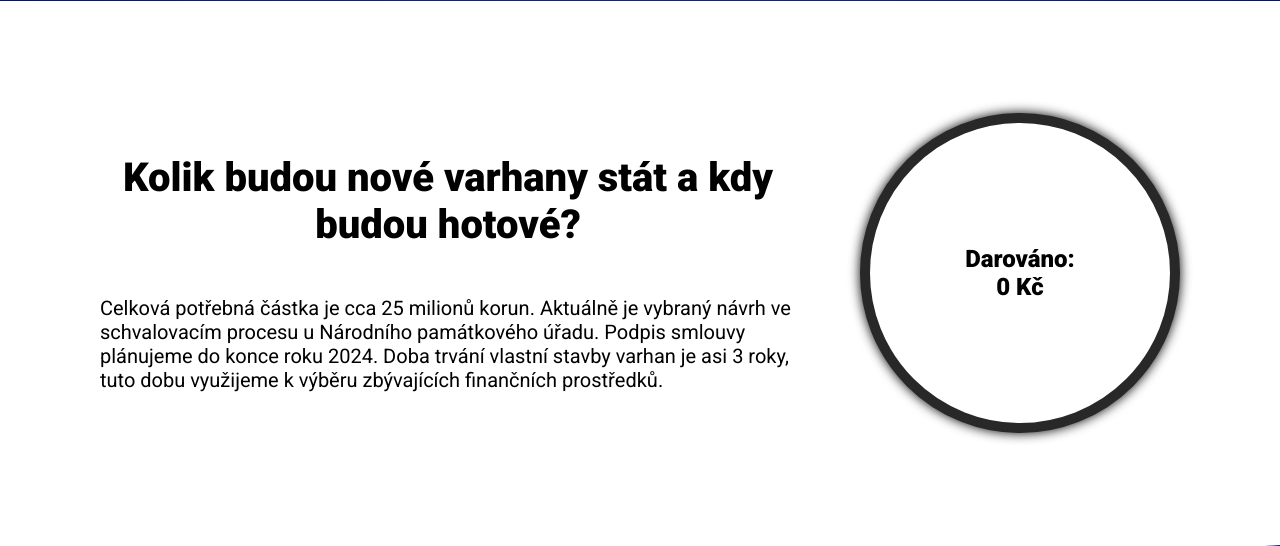
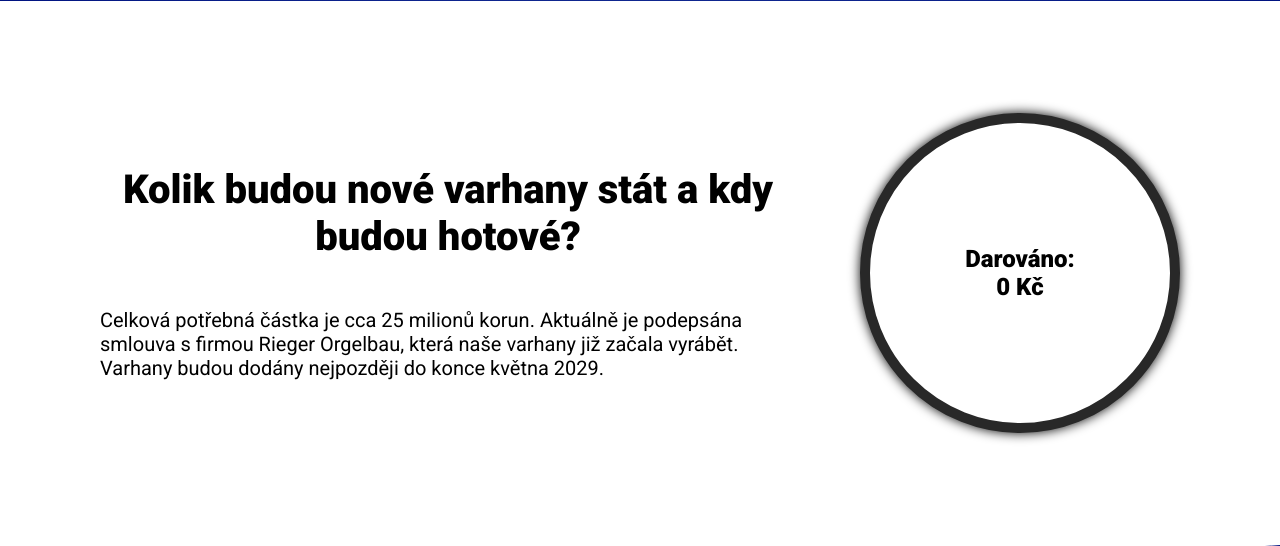
Before and after one commit to jridky/eshop-varhany, a CakePHP app: template templates/HomePage/home.php in a window 1280 px wide. Shown: the part 1430-1976 px from the top of the page. Run offline with PHP 8.4 and a stand-in for CakePHP, Linux system fonts and the light colour scheme; the template is opened without the code that fills it, so the values that code supplies are empty; some libraries are stand-ins or nearby versions.

Commit message:
update text o aktualnim stavu objednani

```diff
--- a/templates/HomePage/home.php
+++ b/templates/HomePage/home.php
@@ -28,9 +28,7 @@
             <div class="home-page__donation-text">
                 <h1 class="home-page__heading">Kolik budou nové varhany stát a&nbsp;kdy budou hotové?</h1>
                 <p class="home-page__text">
-                    Celková potřebná částka je cca 25&nbsp;milionů korun. Aktuálně je vybraný návrh ve schvalovacím procesu u&nbsp;Národního památkového úřadu.
-                    Podpis smlouvy plánujeme do konce roku 2024. Doba trvání vlastní stavby varhan je asi 3&nbsp;roky, tuto dobu využijeme k&nbsp;výběru zbývajících
-                    finančních prostředků.
+                    Celková potřebná částka je cca 25&nbsp;milionů korun. Aktuálně je podepsána smlouva s firmou Rieger Orgelbau, která naše varhany již začala vyrábět. Varhany budou dodány nejpozději do konce května 2029.
                 </p>
             </div>
             <div class="home-page__donation-status-conainer">
```
